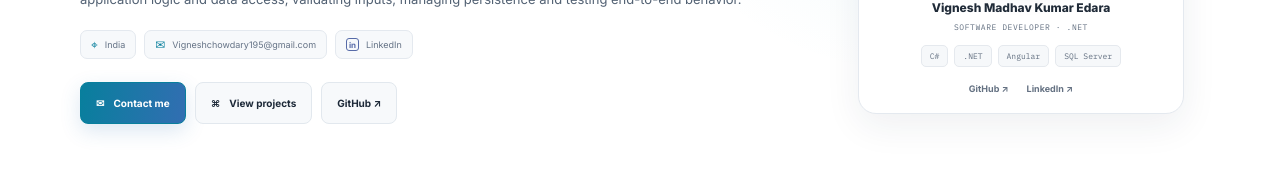
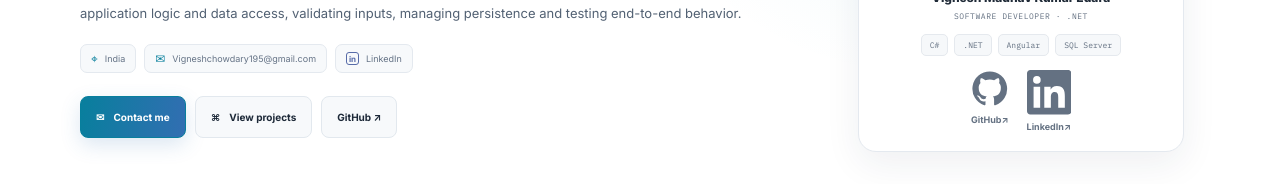
Before and after one commit to VigneshMC-creator/Vignesh-Developer, an Angular app: page /portfolio/ in a window 1280 px wide. Shown: the part 391-575 px from the top of the page. Built offline with nearby package versions, Linux system fonts and the light colour scheme.

Commit message:
Add GitHub and LinkedIn brand icons to profile card

```diff
--- a/src/app/pages/home/home.component.html
+++ b/src/app/pages/home/home.component.html
@@ -54,9 +54,23 @@
           <div class="profile-stack" aria-label="Primary technologies">
             <span>C#</span><span>.NET</span><span>Angular</span><span>SQL Server</span>
           </div>
-          <div class="profile-links">
-            <a href="https://github.com/VigneshMC-creator" target="_blank" rel="noreferrer">GitHub ↗</a>
-            <a href="https://www.linkedin.com/in/vignesh-madhav-kumar-edara-124a4320a/" target="_blank" rel="noreferrer">LinkedIn ↗</a>
+          <div class="profile-links" aria-label="Social profiles">
+            <a href="https://github.com/VigneshMC-creator" target="_blank" rel="noopener noreferrer"
+              aria-label="Open Vignesh's GitHub profile">
+              <svg class="profile-social-icon github-icon" viewBox="0 0 24 24" fill="currentColor" aria-hidden="true">
+                <path d="M12 .9a11.1 11.1 0 0 0-3.51 21.63c.55.1.76-.24.76-.53v-2.08c-3.1.68-3.76-1.32-3.76-1.32-.5-1.3-1.24-1.65-1.24-1.65-1.01-.69.08-.68.08-.68 1.12.08 1.71 1.15 1.71 1.15 1 1.71 2.62 1.22 3.26.93.1-.72.39-1.22.71-1.5-2.48-.28-5.09-1.24-5.09-5.52 0-1.22.44-2.22 1.15-3-.12-.28-.5-1.42.11-2.96 0 0 .94-.3 3.05 1.15a10.6 10.6 0 0 1 5.55 0c2.12-1.45 3.05-1.15 3.05-1.15.61 1.54.23 2.68.11 2.96.72.78 1.15 1.78 1.15 3 0 4.29-2.61 5.23-5.1 5.51.4.35.76 1.03.76 2.08V22c0 .29.2.63.77.52A11.1 11.1 0 0 0 12 .9Z"/>
+              </svg>
+              <span>GitHub</span>
+              <span class="profile-social-arrow" aria-hidden="true">↗</span>
+            </a>
+            <a href="https://www.linkedin.com/in/vignesh-madhav-kumar-edara-124a4320a/" target="_blank" rel="noopener noreferrer"
+              aria-label="Open Vignesh's LinkedIn profile">
+              <svg class="profile-social-icon linkedin-icon" viewBox="0 0 24 24" fill="currentColor" aria-hidden="true">
+                <path d="M20.45 20.45h-3.56v-5.57c0-1.33-.02-3.04-1.85-3.04-1.85 0-2.13 1.45-2.13 2.94v5.67H9.35V9h3.42v1.56h.05c.48-.9 1.64-1.85 3.37-1.85 3.6 0 4.27 2.37 4.27 5.46v6.28ZM5.34 7.43a2.06 2.06 0 1 1 0-4.12 2.06 2.06 0 0 1 0 4.12ZM7.12 20.45H3.56V9h3.56v11.45ZM22.22 0H1.78C.8 0 0 .77 0 1.72v20.56C0 23.23.8 24 1.78 24h20.44c.98 0 1.78-.77 1.78-1.72V1.72C24 .77 23.2 0 22.22 0Z"/>
+              </svg>
+              <span>LinkedIn</span>
+              <span class="profile-social-arrow" aria-hidden="true">↗</span>
+            </a>
           </div>
         </div>
       </aside>
```
